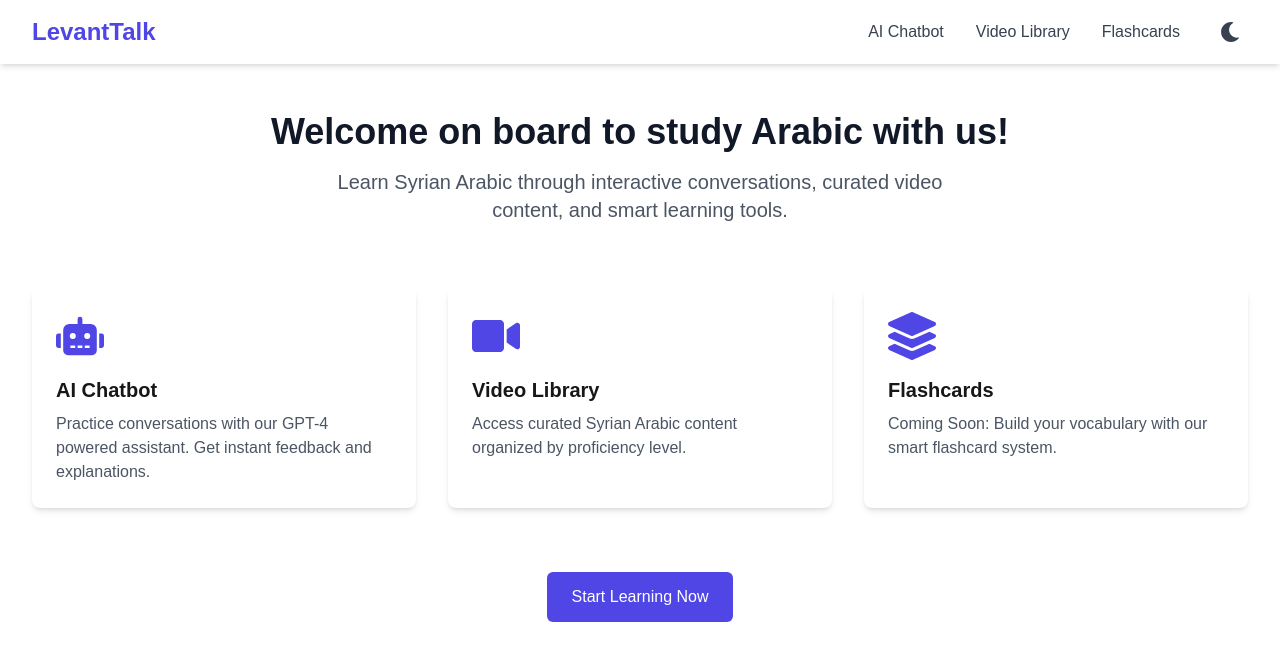
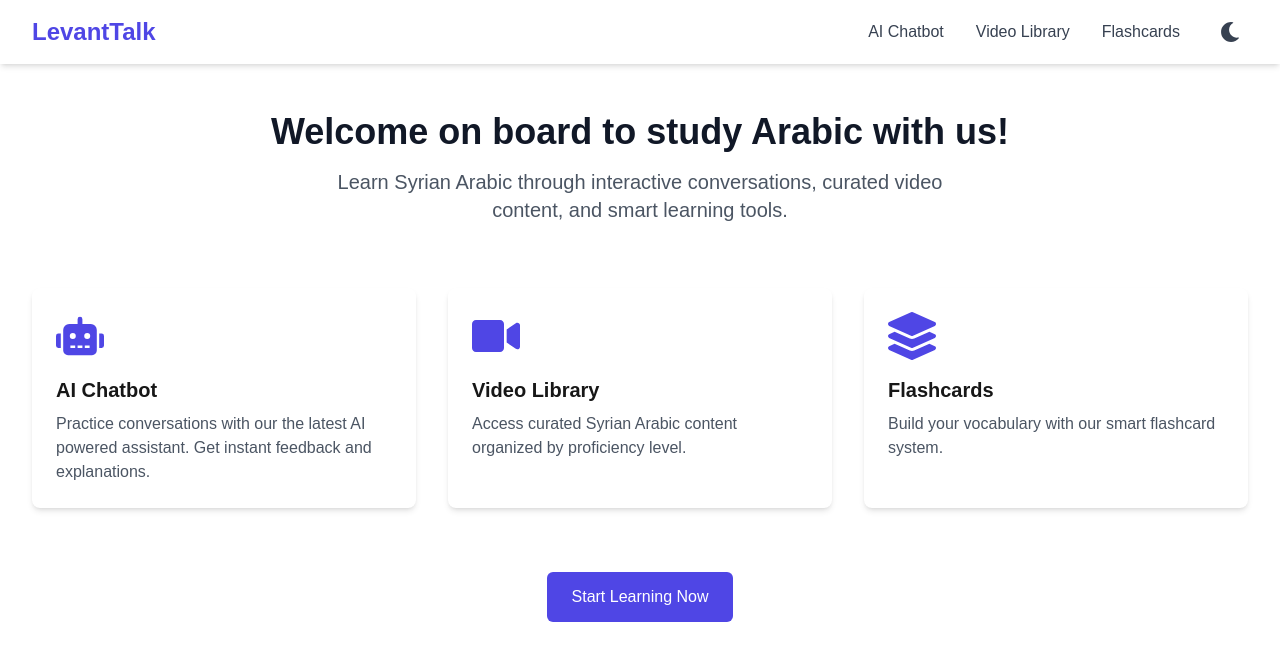
Before and after one commit to alaamjaish/levanttalk4features, a Next.js app: page / in a window 1280 px wide. Shown: the top 660 px of the page. Built offline with nearby package versions, Linux system fonts and the light colour scheme.

Commit message:
changes for the landing page

```diff
--- a/src/app/page.tsx
+++ b/src/app/page.tsx
@@ -21,7 +21,7 @@ export default function Home() {
         <div className="grid grid-cols-1 md:grid-cols-3 gap-8 mb-16">
           <FeatureCard
             title="AI Chatbot"
-            description="Practice conversations with our GPT-4 powered assistant. Get instant feedback and explanations."
+            description="Practice conversations with our the latest AI powered assistant. Get instant feedback and explanations."
             icon={<FaRobot className="w-full h-full" />}
           />
           <FeatureCard
@@ -31,7 +31,7 @@ export default function Home() {
           />
           <FeatureCard
             title="Flashcards"
-            description="Coming Soon: Build your vocabulary with our smart flashcard system."
+            description="Build your vocabulary with our smart flashcard system."
             icon={<FaLayerGroup className="w-full h-full" />}
           />
         </div>
```
